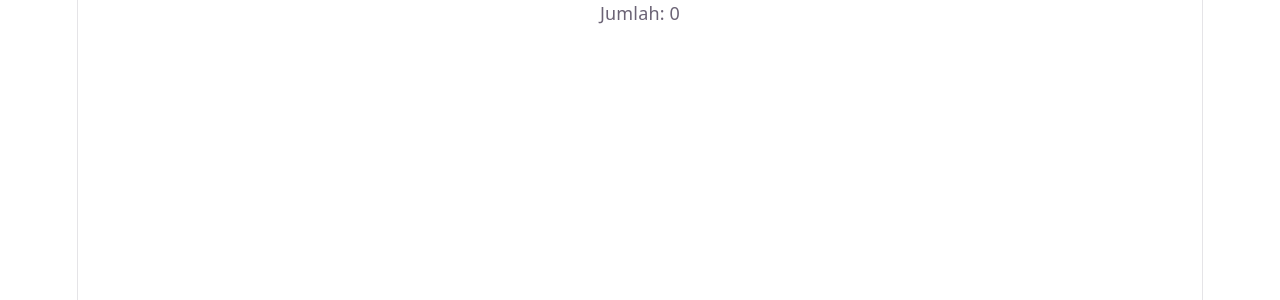
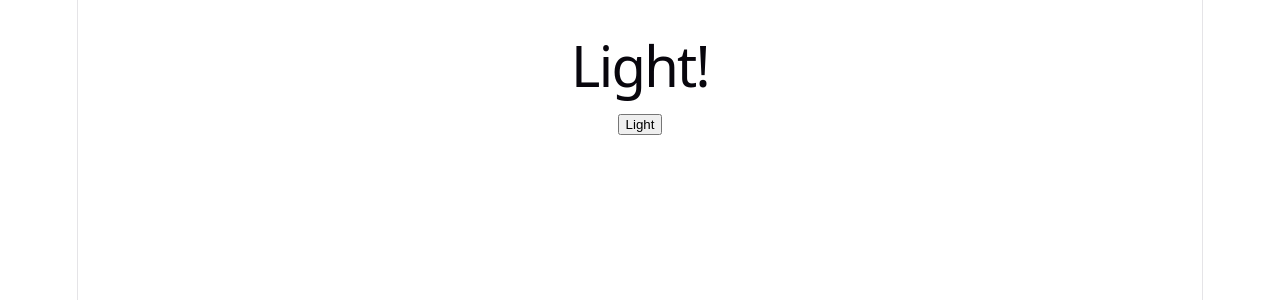
Before and after one commit to Rizbar/my-vite, a React (Vite) app: page / in a window 1280 px wide. Shown: the top 300 px of the page. Built offline with nearby package versions, Linux system fonts and the light colour scheme.

Commit message:
PR 30 bagian 5

```diff
--- a/src/App.jsx
+++ b/src/App.jsx
@@ -3,10 +3,13 @@
 // import PR29_4 from './PR29_4.jsx';
 // import PR29_5 from './PR29_5.jsx';
 // import PR29_6 from './PR29_6.jsx';
+
+
 // import PR30_1 from './PR30_1.jsx';
 // import PR30_2 from './PR30_2.jsx';
 // import PR30_3 from './PR30_3.jsx';
-import PR30_4 from './PR30_4.jsx';
+// import PR30_4 from './PR30_4.jsx';
+import PR30_5 from './PR30_5.jsx';
 
 function App() {
   return (
@@ -16,10 +19,13 @@ function App() {
       {/* <PR29_4 /> */}
       {/* <PR29_5 /> */}
       {/* <PR29_6 /> */}
+
+
       {/* <PR30_1 /> */}
       {/* <PR30_2 /> */}
       {/* <PR30_3 /> */}
-      <PR30_4 />
+      {/* <PR30_4 /> */}
+      <PR30_5 />
     </div>
   );
 }
--- /dev/null
+++ b/src/PR30_5.jsx
@@ -0,0 +1,19 @@
+import { useState } from "react";
+import ThemeModule from "./ThemeContext.jsx";
+
+const { ThemeContext, Theme } = ThemeModule;
+
+export default function App() {
+  const [darkMode, setDarkMode] = useState(false);
+
+  return (
+    <ThemeContext.Provider value={{ darkMode, setDarkMode }}>
+      <div style={{ padding: "20px", fontFamily: "sans-serif" }}>
+
+        <h1>{darkMode ? "Dark!" : "Light!"}</h1>
+        <Theme />
+
+      </div>
+    </ThemeContext.Provider>
+  );
+}
--- /dev/null
+++ b/src/ThemeContext.jsx
@@ -0,0 +1,24 @@
+import { createContext, useContext } from "react";
+
+const ThemeContext = createContext({
+  darkMode: false,
+  setDarkMode: () => {}
+});
+
+const Theme = () => {
+  const { darkMode, setDarkMode } = useContext(ThemeContext);
+  const handleClick = () => {
+    setDarkMode(!darkMode);
+  }
+  return (
+    <>
+      <button type="button" onClick={handleClick}>
+        {darkMode ? 'Dark' : 'Light'}
+      </button>
+    </>
+  );
+}
+
+const ThemeDark = { ThemeContext, Theme };
+
+export default ThemeDark;
```
Also changed, not shown: 1 other file (tests, documents, lock files or other folders).
